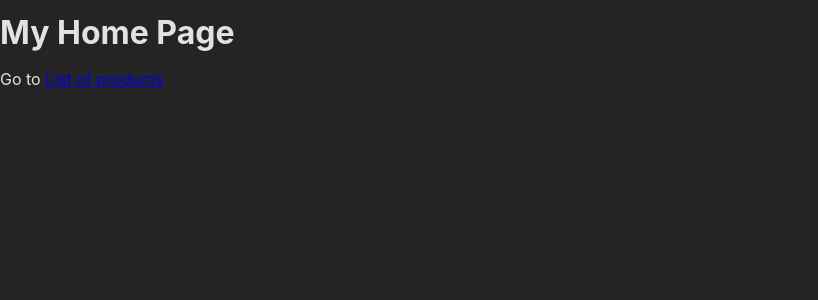
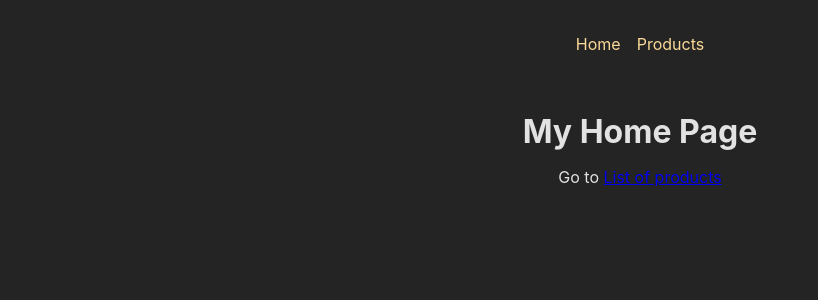
Before and after one commit to jsdox/React-SPA-Routing, a React (Create React App) app: page / in a window 1280 px wide. Shown: the top 300 px of the page, without its empty margins (0-818 px from the left). Built offline with nearby package versions, Linux system fonts and the light colour scheme.

Commit message:
Add navigation layout and nested routes under navigation

```diff
--- a/src/App.js
+++ b/src/App.js
@@ -1,35 +1,43 @@
-import { createBrowserRouter, createRoutesFromElements, Route, RouterProvider } from "react-router-dom";
+// import { createBrowserRouter, createRoutesFromElements, Route, RouterProvider } from "react-router-dom";
+
+// import HomePage from './pages/Home';
+// import Products from "./pages/Products";
+
+// const routeDefinations = createRoutesFromElements(
+//   <Route>
+//     <Route path="" element={<HomePage/>} />
+//     <Route path="/products" element={<Products/>} />
+//   </Route>
+// );
+
+// const router = createBrowserRouter(routeDefinations);
+
+// function App() {
+//   return <RouterProvider router={router}/>;
+// }
+
+// export default App;
+
+import { createBrowserRouter, RouterProvider } from "react-router-dom";
 
 import HomePage from './pages/Home';
 import Products from "./pages/Products";
+import RootLayout from "./pages/Root";
 
-const routeDefinations = createRoutesFromElements(
-  <Route>
-    <Route path="" element={<HomePage/>} />
-    <Route path="/products" element={<Products/>} />
-  </Route>
-);
+const router = createBrowserRouter([
+  {
+    path: '/',
+    element: <RootLayout />,
+    children: [
+      {path: '', element: <HomePage/>},
+      {path: '/products', element: <Products/>}
+    ]
+  }
 
-const router = createBrowserRouter(routeDefinations);
+]);
 
 function App() {
   return <RouterProvider router={router}/>;
 }
 
 export default App;
-
-// import { createBrowserRouter, RouterProvider } from "react-router-dom";
-
-// import HomePage from './pages/Home';
-// import Products from "./pages/Products";
-
-// const router = createBrowserRouter([
-//   {path: '', element: <HomePage/>},
-//   {path: '/products', element: <Products/>}
-// ]);
-
-// function App() {
-//   return <RouterProvider router={router}/>;
-// }
-
-// export default App;
--- /dev/null
+++ b/src/components/MainNavigation.js
@@ -0,0 +1,21 @@
+import { Link } from "react-router-dom";
+import classes from './MainNavigation.module.css';
+
+function MainNavigation() {
+    return(
+        <header className={classes.header}>
+            <nav>
+                <ul className={classes.list}>
+                    <li>
+                        <Link to="">Home</Link>
+                    </li>
+                    <li>
+                        <Link to="/products">Products</Link>
+                    </li>
+                </ul>
+            </nav>
+        </header>
+    );
+}
+
+export default MainNavigation;
--- /dev/null
+++ b/src/components/MainNavigation.module.css
@@ -0,0 +1,23 @@
+.header {
+    max-width: 60rem;
+    margin: auto;
+    padding: 2rem;
+    display: flex;
+    justify-content: center;
+  }
+
+  .list {
+    display: flex;
+    gap: 1rem;
+  }
+
+  .list a {
+    text-decoration: none;
+    color: var(--color-primary-400);
+  }
+
+  .list a:hover,
+  .list a.active {
+    color: var(--color-primary-800);
+    text-decoration: underline;
+  }
--- /dev/null
+++ b/src/pages/Root.js
@@ -0,0 +1,17 @@
+import { Outlet } from "react-router-dom";
+import MainNavigation from "../components/MainNavigation";
+import classes from './Root.module.css';
+
+function Root() {
+    return(
+        <>
+            <MainNavigation/>
+            <main className={classes.content}>
+                <Outlet/>
+            </main>
+
+        </>
+    );
+}
+
+export default Root;
--- /dev/null
+++ b/src/pages/Root.module.css
@@ -0,0 +1,4 @@
+.content {
+    margin: 2rem auto;
+    text-align: center;
+}
```
